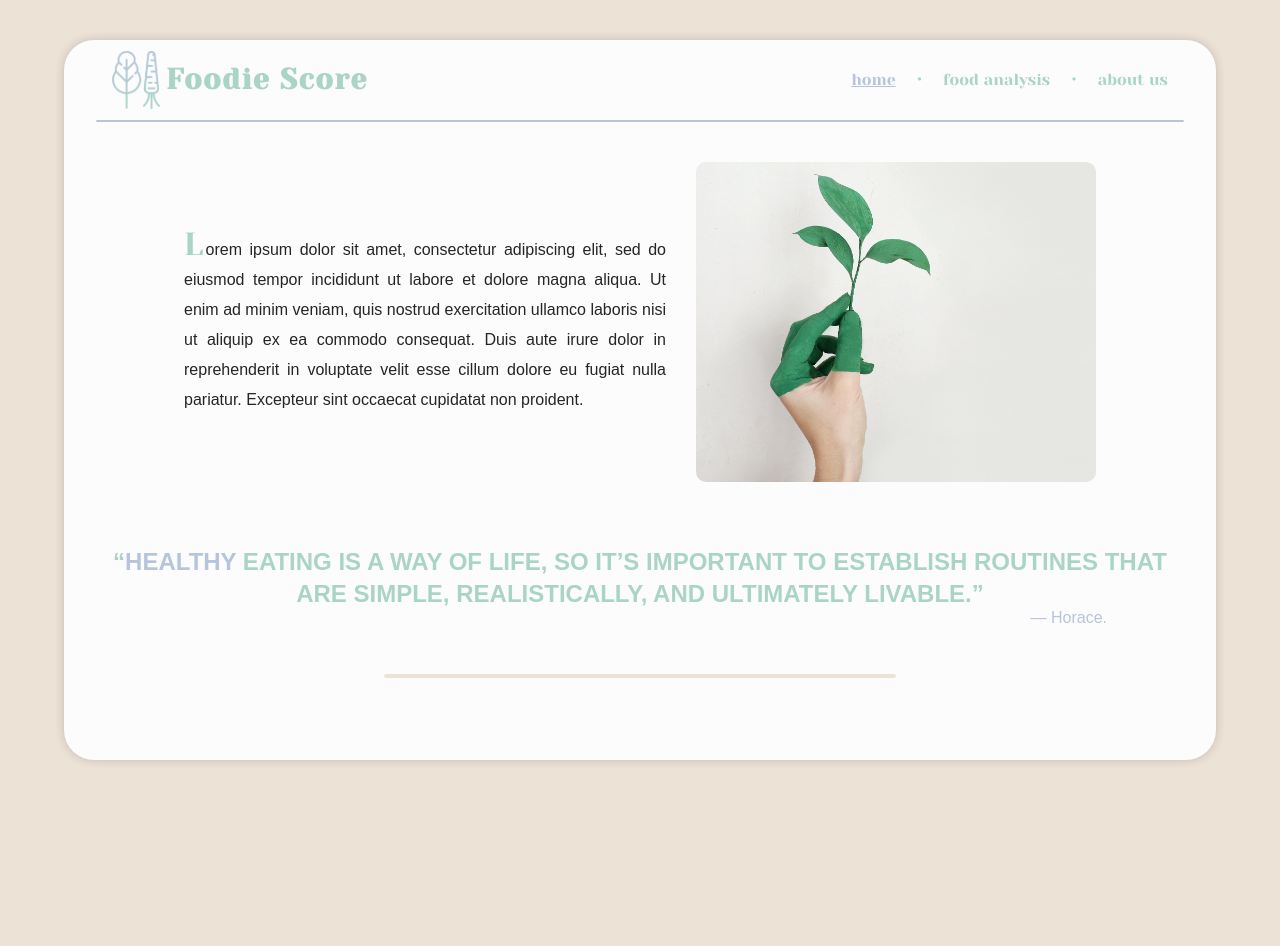
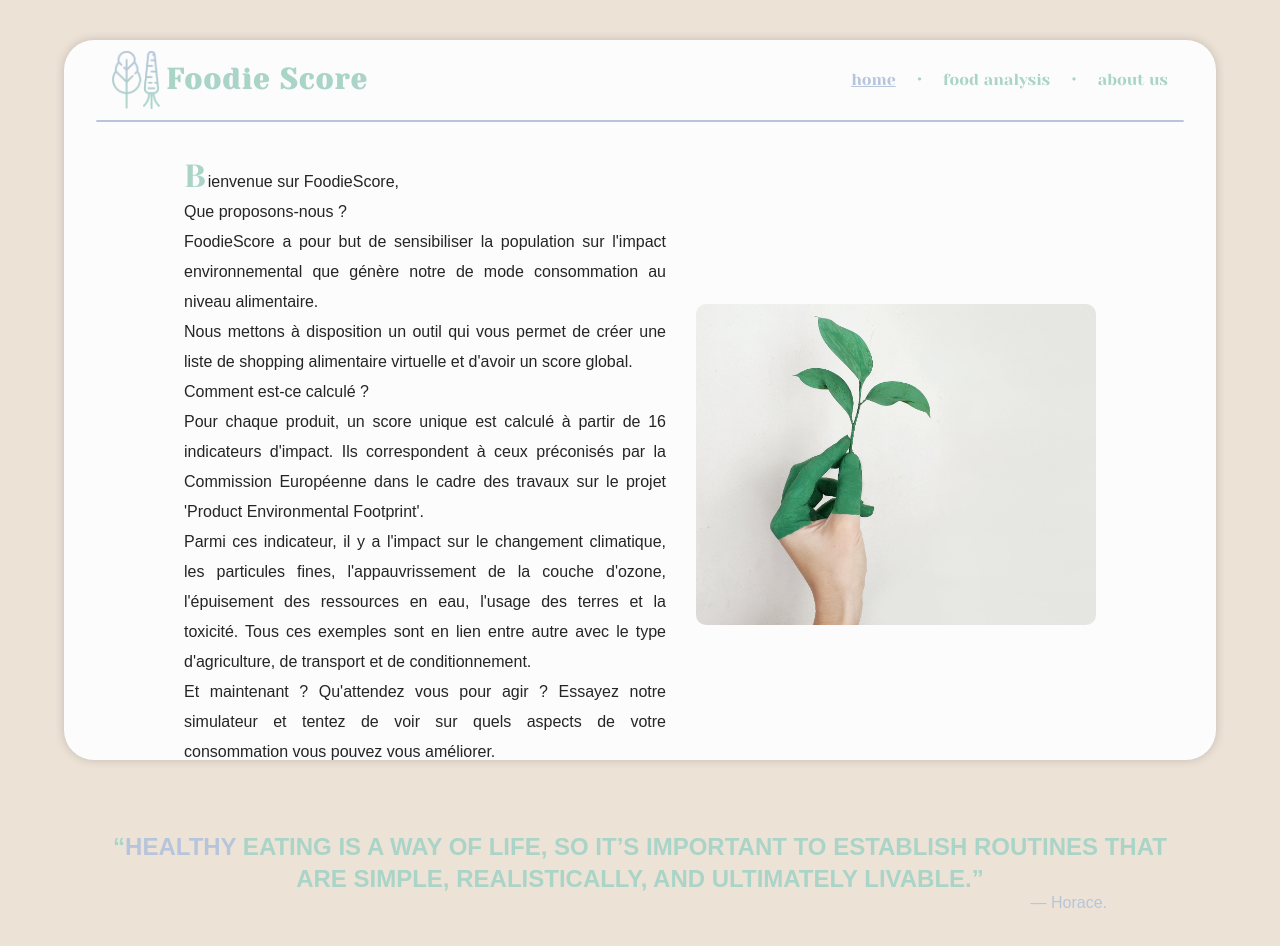
Before and after one commit to moumax/hackathon-1-remote2022, a React (Create React App) app: page / in a window 1280 px wide. Shown: the top 946 px of the page. Before the commit the page ends 800 px from the top, so only its background shows below. Built offline with nearby package versions, Linux system fonts and the light colour scheme.

Commit message:
Fix foodie score comp center and add new text to home

```diff
--- a/src/pages/Home.jsx
+++ b/src/pages/Home.jsx
@@ -9,13 +9,31 @@ const Home = () => {
       <div className="container-home">
         <div className="home-text">
           <p>
-            <span className="lettrine">L</span>orem ipsum dolor sit amet,
-            consectetur adipiscing elit, sed do eiusmod tempor incididunt ut
-            labore et dolore magna aliqua. Ut enim ad minim veniam, quis nostrud
-            exercitation ullamco laboris nisi ut aliquip ex ea commodo
-            consequat. Duis aute irure dolor in reprehenderit in voluptate velit
-            esse cillum dolore eu fugiat nulla pariatur. Excepteur sint occaecat
-            cupidatat non proident.
+            <span className="lettrine">B</span>ienvenue sur FoodieScore,
+            <p>Que proposons-nous ?</p>
+            <p>
+              FoodieScore a pour but de sensibiliser la population sur l'impact
+              environnemental que génère notre de mode consommation au niveau
+              alimentaire.
+            </p>
+            Nous mettons à disposition un outil qui vous permet de créer une
+            liste de shopping alimentaire virtuelle et d'avoir un score global.
+            <p>Comment est-ce calculé ?</p> Pour chaque produit, un score unique
+            est calculé à partir de 16 indicateurs d'impact. Ils correspondent à
+            ceux préconisés par la Commission Européenne dans le cadre des
+            travaux sur le projet 'Product Environmental Footprint'.{" "}
+            <p>
+              Parmi ces indicateur, il y a l'impact sur le changement
+              climatique, les particules fines, l'appauvrissement de la couche
+              d'ozone, l'épuisement des ressources en eau, l'usage des terres et
+              la toxicité. Tous ces exemples sont en lien entre autre avec le
+              type d'agriculture, de transport et de conditionnement.{" "}
+              <p>
+                Et maintenant ? Qu'attendez vous pour agir ? Essayez notre
+                simulateur et tentez de voir sur quels aspects de votre
+                consommation vous pouvez vous améliorer.
+              </p>
+            </p>
           </p>
         </div>
         <img className="home-image" src={homeImage} alt="hand with a plant" />
--- a/src/styles/FoodAnalysis.css
+++ b/src/styles/FoodAnalysis.css
@@ -72,6 +72,7 @@
     flex-direction: row-reverse;
     gap: 100px;
     justify-content: center;
+    align-items: center;
 }
 
 .containerbasket {
```
